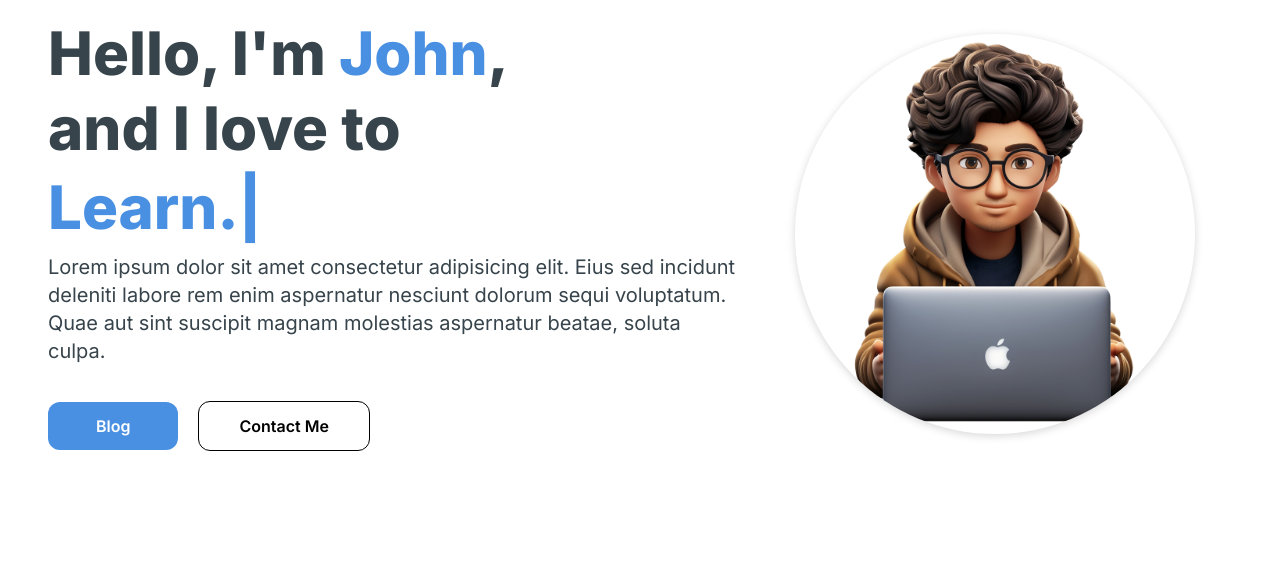
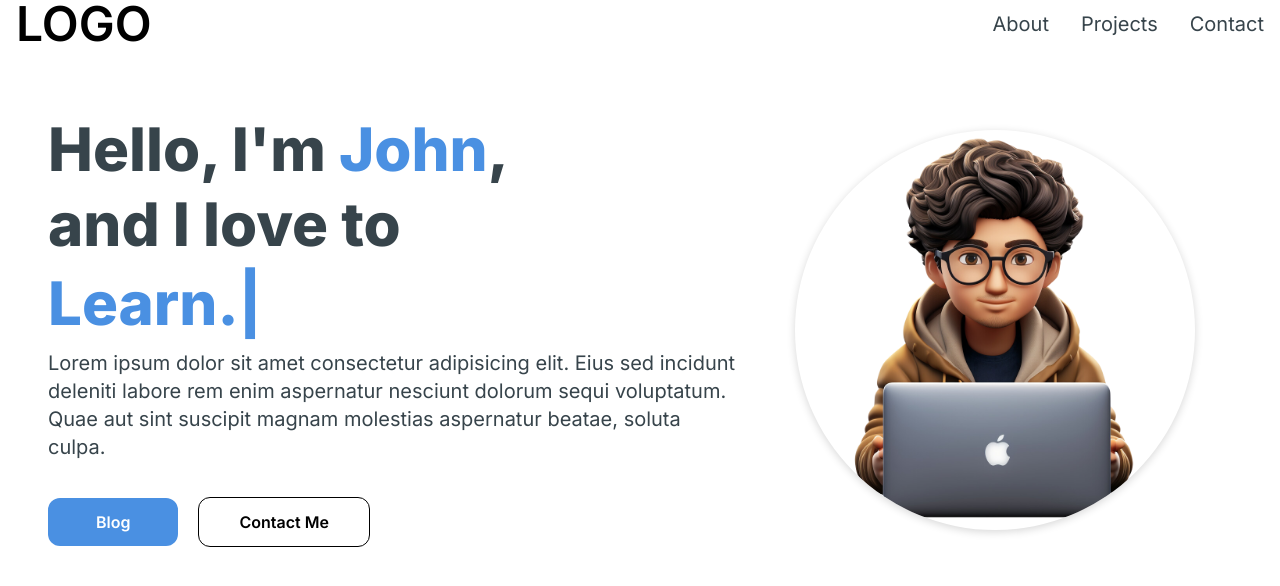
Before and after one commit to lecegues/lecegues-website, a Next.js app in the folder client/: page / in a window 1280 px wide. Shown: the top 586 px of the page. Built offline with nearby package versions, Linux system fonts and the light colour scheme.

Commit message:
Started on NavBar section. 20% completion

```diff
--- a/client/app/components/HeroSection.jsx
+++ b/client/app/components/HeroSection.jsx
@@ -8,7 +8,7 @@
 
 const HeroSection = () => {
     return (
-        <section>
+        <section className>
             <div className="grid grid-cols-1 lg:grid-cols-12">
 
                 {/* First 7 columns (out of 12) */}
--- /dev/null
+++ b/client/app/components/NavLink.jsx
@@ -0,0 +1,16 @@
+import Link from "next/link";
+
+const NavLink = ({ href, title }) => {
+    return (
+        <Link
+            href={href}
+            className="block py-2 pl-3 pr-4 text-[#37444B] sm:text-xl rounded md:p-0 hover:text-[#9DA5AB]"
+        >
+            {title}
+        </Link>
+
+    )
+
+}
+
+export default NavLink;
--- /dev/null
+++ b/client/app/components/Navbar.jsx
@@ -0,0 +1,48 @@
+'use client'
+
+import Link from 'next/link'
+import React from 'react'
+import NavLink from './NavLink'
+
+const navLinks = [
+    {
+        title: "About",
+        path: "#about",
+    },
+    {
+        title: "Projects",
+        path: "#projects",
+    },
+    {
+        title: "Contact",
+        path: "#contact",
+    }
+
+]
+
+
+const Navbar = () =>{
+    return (
+        <nav className="fixed top-0 left-0 right-0 z-10 bg-white">
+            <div className="flex flex-wrap items-center justify-between mx-auto px-4">
+                <Link href={"/"} className="text-2xl md:text-5xl text-black font-semibold">LOGO</Link>
+                <div className="menu hidden md:block md:w-auto" id="navbar"></div>
+                    <ul className="flex p-4 md:p-0 md:flex-row md:space-x-8 mt-0">
+                        {
+                            navLinks.map((link, index) => (
+                                <li key={index}>
+                                    <NavLink href={link.path} title={link.title}/>
+                                </li>
+                            ))
+                        }
+                    </ul>
+            </div>
+
+
+        </nav>
+
+    )
+
+}
+
+export default Navbar
--- a/client/app/page.js
+++ b/client/app/page.js
@@ -1,10 +1,12 @@
 import Image from 'next/image'
 import HeroSection from './components/HeroSection';
+import Navbar from './components/Navbar';
 
 export default function Home(){
   return (
     <main className="flex min-h-screen flex-col bg-white">
-      <div className="container mx-auto px-12 py-4">
+      <Navbar/>
+      <div className="container mt-24 mx-auto px-12 py-4">
         <HeroSection />
       </div>
     </main>
```
Also changed, not shown: 1 other file (tests, documents, lock files or other folders).
